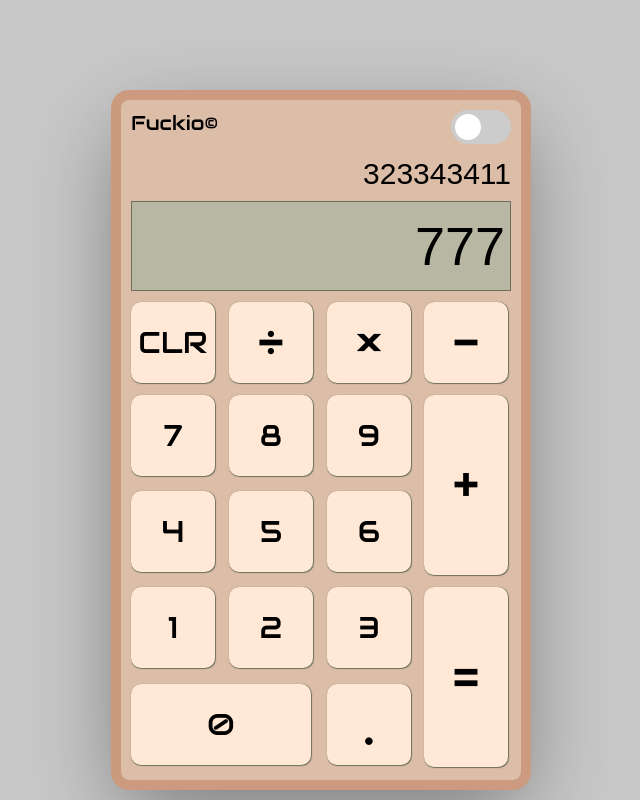
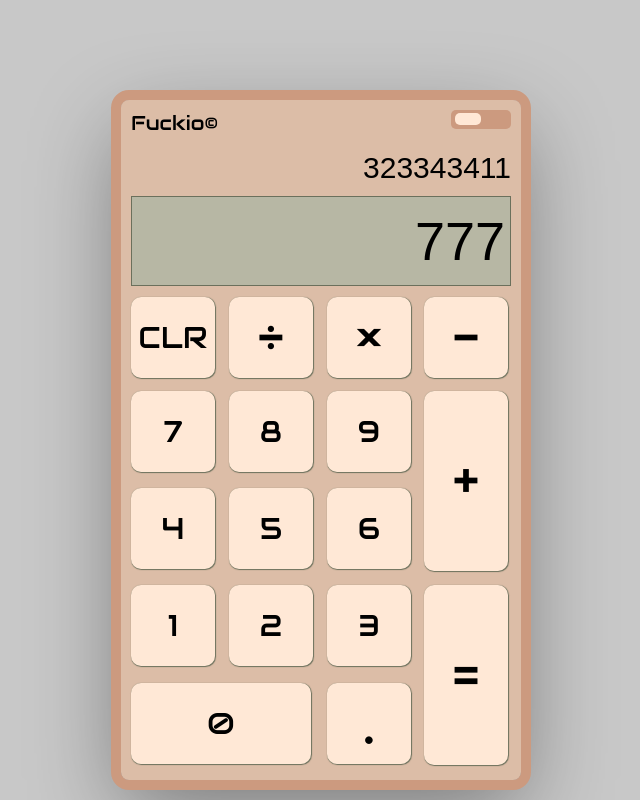
Before and after one commit to orzcode/calc, a plain HTML site: page index.html in a window 1280 px wide. Shown: the whole page, without its empty margins (319-959 px from the left). Drawn offline with Linux system fonts and the light colour scheme; a web font is replaced by a local one.

Commit message:
finalize darkmode styling

```diff
--- a/styles.css
+++ b/styles.css
@@ -5,7 +5,7 @@
 	/* outline: 1px solid black; */
 }
 html {
-	background-color: rgb(200, 200, 200);
+	background-color: var(--html-body);
 	font-family: 'Audiowide', sans-serif;
 	font-size: 62.5%;
 	/* FONTSIZE TRICK-- 1 rem = 10 px here, usually 1 rem = 16px */
@@ -47,6 +47,7 @@ a {
 	--boxshadow: hsla(75, 10%, 40%, 1);
 	--display-box: #B7B7A4;
 	--display-border: #6B705C;
+	--html-body: rgb(200, 200, 200);
 	color: black;
 }
 
@@ -57,6 +58,7 @@ a {
 	--boxshadow: rgb(0, 1, 40);
 	--display-box: #162457c1;
 	--display-border: rgb(0, 1, 40);
+	--html-body: rgb(40, 40, 40);
 	color: rgb(0, 174, 255);
 }
 /* ---------------------------------------------------- */
@@ -193,7 +195,7 @@ a {
 }
   .darkmode-switch {
 	display: inline-block;
-	height: 34px;
+	height: 19px;
 	position: relative;
 	width: 60px;
   }
@@ -201,36 +203,36 @@ a {
 	display:none;
   }
   .slider {
-	background-color: #ccc;
+	background-color: var(--calc-outline);
 	bottom: 0;
 	cursor: pointer;
 	left: 0;
 	position: absolute;
 	right: 0;
 	top: 0;
-	transition: .4s;
+	transition: .3s;
   }
   .slider:before {
-	background-color: #fff;
+	background-color: var(--button-body);
 	bottom: 4px;
 	content: "";
-	height: 26px;
+	height: 12px;
 	left: 4px;
 	position: absolute;
-	transition: .4s;
+	transition: .3s;
 	width: 26px;
   }
   input:checked + .slider {
-	background-color: #66bb6a;
+	background-color: var(--calc-outline);
   }
   input:checked + .slider:before {
 	transform: translateX(26px);
   }
   .slider.round {
-	border-radius: 34px;
+	border-radius: 5px;
   }
   .slider.round:before {
-	border-radius: 50%;
+	border-radius: 5px;
   }
 /*-----------------*/
 /* ----: CHANGE: transition speed, colors, size
```
